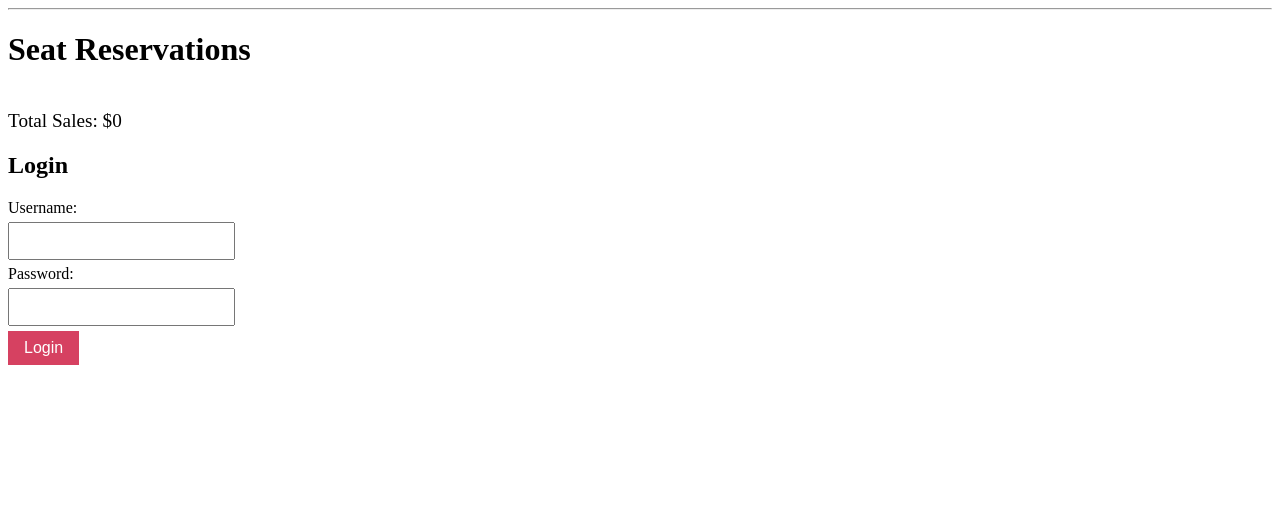
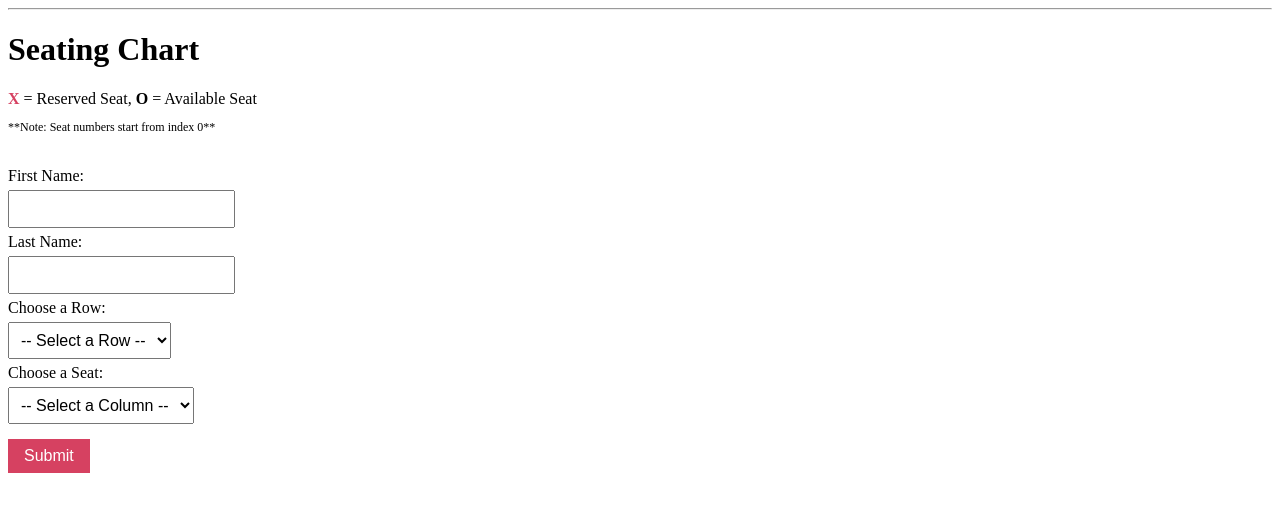
Before and after one commit to kriswizzle03/finalproject-trip-reservation-system, a Flask app: template templates/reservations.html in a window 1280 px wide. Shown: the part 63-575 px from the top of the page. Run offline with Flask 3, Linux system fonts and the light colour scheme; the template is opened without the code that fills it, so the values that code supplies are empty.

Commit message:
Merging code from Kymani and Mason's branches. Adding success message after seat is booked.

```diff
--- a/app.py
+++ b/app.py
@@ -1,12 +1,63 @@
 import sqlite3
 from flask import Flask, render_template, request, url_for, flash, redirect, abort
+from random import shuffle
 
 # make a Flask application object called app
 app = Flask(__name__)
 app.config["DEBUG"] = True
 app.secret_key = "app_key"
 
+# Helper function to connect to the database
+def get_db_connection():
+    conn = sqlite3.connect('reservations.db')
+    conn.row_factory = sqlite3.Row
+    return conn
 
+# Define rows and columns for seating
+ROWS = [0, 1, 2, 3, 4, 5, 6, 7, 8, 9, 10, 11]
+COLUMNS = [0, 1 , 2, 3]
+
+# Function to scramble eTicket name & INFOTC4320
+def shuffle_word(text):
+    new_text = text + "INFOTC4320"
+    new_text = list(new_text)
+    shuffle(new_text)
+    return ''.join(new_text)
+
+'''
+Function to generate cost matrix for flights
+Input: none
+Output: Returns a 12 x 4 matrix of prices
+'''
+def get_cost_matrix():
+    cost_matrix = [[100, 75, 50, 100] for row in range(12)]
+    return cost_matrix
+
+# Calculate total cost for all seats reserved
+def get_total_sales(sold_seats, cost_matrix):
+    total_sales = 0
+    for row in range(len(cost_matrix)):
+        for col in range(len(cost_matrix[row])):
+            if sold_seats[row][col] == 'reserved':
+                total_sales += cost_matrix[row][col]
+
+    return total_sales
+
+# Function to get all reserved seats from the database
+def get_reserved_seats():
+    seating_chart={}
+    conn = get_db_connection()
+
+    # Get the seats from db that have been assigned
+    seats = conn.execute('SELECT seatRow, seatColumn FROM reservations ORDER BY seatRow, seatColumn').fetchall()
+    taken_seats = set((row, col) for row, col in seats)
+
+    for row in ROWS:
+        seating_chart[row] = {}
+        for column in COLUMNS:
+            # Mark the seat as 'taken' if it's in the taken_seats set, otherwise 'available'
+            seating_chart[row][column] = 'reserved' if (row, column) in taken_seats else 'open'
+    return seating_chart, taken_seats
 
 # use the app.route() decorator to create a Flask view function called index()
 @app.route('/', methods=['GET', 'POST'])
@@ -22,15 +73,84 @@ def index():
             return redirect(url_for("index"))
     return render_template('index.html')
 
-@app.route('/admin')
+@app.route('/admin', methods=['GET', 'POST'])
 def admin():
+    # Set admin status to false (not logged in)
+    admin_status = False
 
-    return render_template('admin.html')
+    # Initialize total sales
+    total_sales = 0
+    seating_chart = {}
 
-@app.route('/reservations')
+    if request.method == 'POST':
+        username = request.form.get('username', '').strip()
+        password = request.form.get('password', '').strip()
+
+        # Check for empty inputs
+        if not username or not password:
+            raise ValueError('Both username and password fields are required.')
+
+        # Validate credentials
+        conn = get_db_connection()
+        admin = conn.execute('SELECT * FROM admins WHERE username = ? AND password = ?', (username, password)).fetchone()
+        conn.close()
+
+        if admin:
+            seating_chart, taken_seats = get_reserved_seats()
+            # Calculate total sales based on reservations
+            cost_matrix = get_cost_matrix()
+            total_sales = get_total_sales(seating_chart, cost_matrix)
+            # Redirect to reservations with total sales included
+            admin_status = True
+        else:
+            flash('Invalid username or password. Please try again.')
+    return render_template('admin.html',admin_status=admin_status, seating_chart=seating_chart, total_sales=total_sales)
+
+@app.route('/reservations', methods=['GET', 'POST'])
 def reservations():
+     # Initialize empty success message
+    success_message = ""
 
-    return render_template('reservations.html')
+    # Create lists with selection options
+    row_options = [0,1,2,3,4,5,6,7,8,9,10,11]
+    seat_options = [0,1,2,3]
+
+    seating_chart, taken_seats = get_reserved_seats()
+    # Get form data for reservation
+    if request.method == 'POST':
+        first_name = request.form.get('firstname')
+        seat_row = request.form.get('selectRow')
+        seat_col = request.form.get('selectSeat')
+
+        # Make sure chosen seat and column aren't null values
+        if not seat_row:
+            flash("Please select a valid row option.")
+        elif not seat_col:
+            flash("Please select a valid column option.")
+        # Make sure chosen seat isn't already reserved
+        elif (int(seat_row), int(seat_col)) in taken_seats:
+            flash(f"Row: {seat_row} Seat: {seat_col} is already assigned. Choose again.")
+        else:
+            # Generate eTicketnumber
+            eticket_num = shuffle_word(first_name)
+
+            conn = get_db_connection()
+            #insert data into database
+            conn.execute('INSERT INTO reservations (passengerName, seatRow, seatColumn, eTicketNumber) VALUES (?, ?, ?, ?)', (first_name, seat_row, seat_col, eticket_num))
+            conn.commit()
+
+            # Update seating chart to display newly reserved seat
+            seating_chart, taken_seats = get_reserved_seats()
+            conn.close()
+            success_message = f"Congratulations {first_name}! Row: {seat_row}, Seat: {seat_col} is now reserved for you. Enjoy your trip!\nYour eticket number is: {eticket_num}"
+
+    return render_template('reservations.html', seating_chart=seating_chart, row_options=row_options, seat_options=seat_options, success_message=success_message)
+
+# Error handler for displaying ValueError messages
+@app.errorhandler(ValueError)
+def handle_value_error(e):
+    return render_template('admin.html', error_message=str(e)), 400
+
 
 
 # route to create a post
--- a/schema.sql
+++ b/schema.sql
@@ -1,4 +1,5 @@
 DROP TABLE IF EXISTS reservations;
+
 
 CREATE TABLE reservations (
     id INTEGER PRIMARY KEY AUTOINCREMENT,
--- a/templates/base.html
+++ b/templates/base.html
@@ -23,6 +23,57 @@
             color: #970020;
             background-color: #ffd5de;
         }
+        .success {
+            padding: 20px;
+            margin: 5px;
+            color: #008516;
+            background-color: #baffdb;
+        }
+        .seat-chart {
+            display: grid;
+            grid-template-columns: repeat(5, 30px);  /* 5 columns, each 60px wide */
+            grid-gap: 3px;                          /* 5px space between each seat */
+        }
+
+        .row {
+            display: contents;  /* Each row will inherit grid layout from parent */
+        }
+
+        .seat {
+            width: 30px;
+            height: 30px;
+            display: flex;
+            justify-content: center;
+            align-items: center;
+            border: 1px solid #ccc;
+            font-weight: bold;
+        }
+        .login-form button {
+            margin-top: 10px;
+            padding: 8px 16px;
+            font-size: 1em;
+            background-color: #d64161;
+            color: white;
+            border: none;
+            cursor: pointer;
+        }
+        .login-form {
+            margin: 20px 0;
+        }
+
+        .login-form input {
+            margin: 5px 0;
+            padding: 8px;
+            font-size: 1em;
+        }
+        .login-form select {
+            margin: 5px 0;
+            padding: 8px;
+            font-size: 1em;
+        }
+        .taken {
+            color: #d64161;
+        }
     </style>
 </head>
 <body>
@@ -33,6 +84,9 @@
     </nav>
     <hr>
     <div class="content">
+        {% for message in get_flashed_messages() %}
+            <div class="alert">{{ message }}</div>
+        {% endfor %}
         {% block content %} {% endblock %}
     </div>
 </body>
--- a/templates/reservations.html
+++ b/templates/reservations.html
@@ -1,36 +1,20 @@
+{% extends 'base.html' %}
+
+{% block title %}
+Reservations
+{% endblock %}
+{% block content %}
+
 <!DOCTYPE html>
 <html lang="en">
 <head>
     <meta charset="UTF-8">
     <title>Seat Reservations - FlaskApp</title>
     <style>
-        .post {
-            padding: 10px;
-            margin: 5px;
-            background-color: #f3f3f3;
+
+        .row {
+            display: contents;
         }
-
-        nav a {
-            color: #d64161;
-            font-size: 3em;
-            margin-left: 50px;
-            text-decoration: none;
-        }
-
-        .alert {
-            padding: 20px;
-            margin: 5px;
-            color: #970020;
-            background-color: #ffd5de;
-        }
-
-        .seat-chart {
-            display: grid;
-            grid-template-columns: repeat(12, 1fr);
-            gap: 5px;
-            margin: 20px 0;
-        }
-
         .seat {
             width: 30px;
             height: 30px;
@@ -41,66 +25,79 @@
             border: 1px solid #333;
             background-color: #e3e3e3;
         }
-
-        .seat.occupied {
-            background-color: #d64161;
-            color: #fff;
+        .success {
+            padding: 20px;
+            margin: 5px;
+            color: #008516;
+            background-color: #baffdb;
+        }
+        .note {
+            font-size: 12px;
         }
 
-        .total-sales {
-            margin-top: 20px;
-            font-size: 1.2em;
-        }
-
-        .login-form {
-            margin: 20px 0;
-        }
-
-        .login-form input {
-            margin: 5px 0;
-            padding: 8px;
-            font-size: 1em;
-        }
-
-        .login-form button {
-            padding: 8px 16px;
-            font-size: 1em;
-            background-color: #d64161;
-            color: white;
-            border: none;
-            cursor: pointer;
-        }
     </style>
 </head>
 <body>
-    <nav>
-        <a href="{{ url_for('index') }}">Home</a>
-        <a href="{{ url_for('admin') }}">Admin</a>
-        <a href="{{ url_for('reservations') }}">Reservations</a>
-    </nav>
-    <hr>
     <div class="content">
-        <h1>Seat Reservations</h1>
+        <!--Message if seat is successfully booked-->
+        {% if success_message %}
+           <div class="success">
+                {{ success_message }}
+            </div>
+        {% endif %}
+        <h1>Seating Chart</h1>
+        <span class="taken"><b>X </b></span><span>= Reserved Seat,
+            <b>O</b> = Available Seat</span>
+        <p class="note">**Note: Seat numbers start from index 0**</p>
+
         <div class="seat-chart">
-            {% for row in range(rows) %}
-                {% for seat in range(seats_per_row) %}
-                    <div class="seat">O</div>
+            {% for row, columns in seating_chart.items() %}
+            <div class="row">
+                <!--Labels for rows 0-11-->
+                <span>Row {{ row }}   :</span>
+                {% for col, status in columns.items() %}
+                    <!--Boxes show the open seats and reserved seats-->
+                    <div class="seat">
+                        {% if status == 'open' %}
+                            O
+                        {% else %}
+                            <div class="taken">
+                                X
+                            </div>
+                        {% endif %}
+                    </div>
                 {% endfor %}
-            {% endfor %}
+            </div>
+        {% endfor %}
         </div>
-        <div class="total-sales">
-            Total Sales: $<span id="sales-value">0</span>
-        </div>
+
         <div class="login-form">
-            <h2>Login</h2>
-            <form method="POST" action="{{ url_for('login') }}">
-                <label for="username">Username:</label><br>
-                <input type="text" id="username" name="username" required><br>
-                <label for="password">Password:</label><br>
-                <input type="password" id="password" name="password" required><br>
-                <button type="submit">Login</button>
+            <form method="POST" action="{{ url_for('reservations') }}">
+                <label for="firstname">First Name:</label><br>
+                <input type="text" id="firstname" name="firstname" required><br>
+                <label for="lastname">Last Name:</label><br>
+                <input type="lastname" id="lastname" name="lastname" required><br>
+                <label for="rowoption">Choose a Row:</label><br>
+                    <select id="selectRow" name="selectRow">
+                        <option value="" disabled selected>-- Select a Row --</option>
+                        {% for num in row_options %}
+                            <option value="{{ num }}">{{ num }}</option>
+                        {% endfor %}
+                    </select><br>
+
+                <label for="columnoption">Choose a Seat:</label><br>
+                    <select id="selectSeat" name="selectSeat">
+                        <option value="" disabled selected>-- Select a Column --</option>
+                        {% for num in seat_options %}
+                            <option value="{{ num }}">{{ num }}</option>
+                        {% endfor %}
+                    </select><br>
+
+                <button type="submit">Submit</button>
             </form>
         </div>
+
     </div>
 </body>
 </html>
+{% endblock %}
```
Also changed, not shown: templates/admin.html (+35 -2 lines), templates/index.html (+5 -3 lines), reservations.db.
